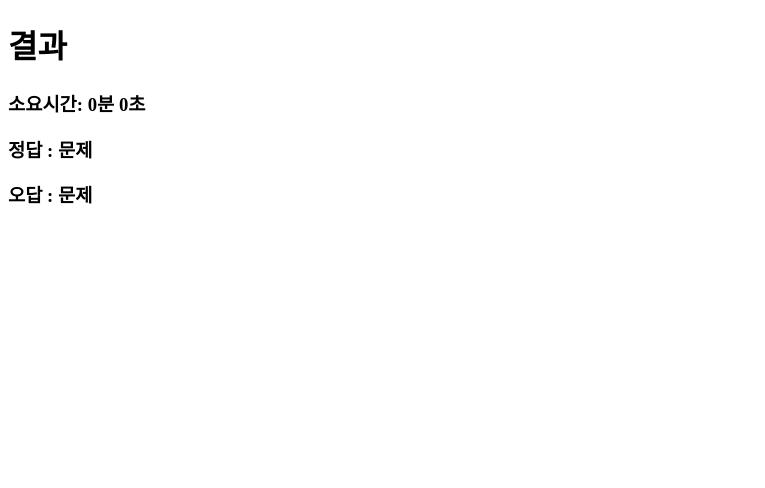
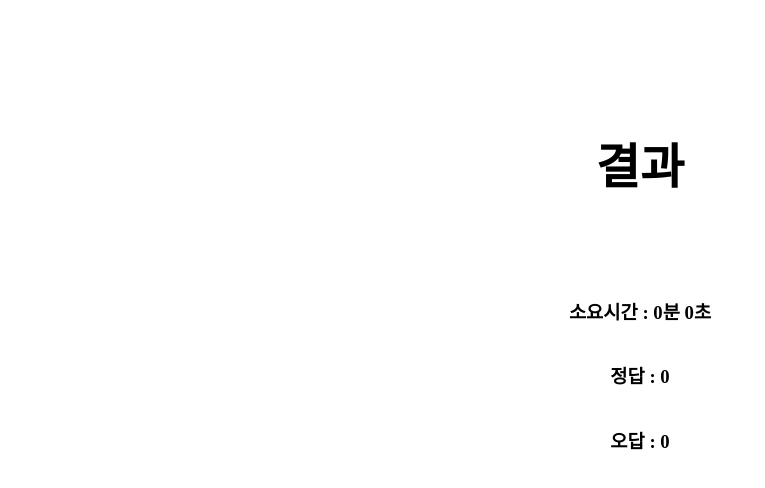
Before and after one commit to imgoing222/quiz-webapp, a React (Create React App) app in the folder simple-quiz-app/: page /result in a window 1280 px wide. Shown: the top 488 px of the page, without its empty margins (0-765 px from the left). Built offline with nearby package versions, Linux system fonts and the light colour scheme.

Commit message:
style: 앱 디자인

```diff
--- a/simple-quiz-app/src/components/Answer.tsx
+++ b/simple-quiz-app/src/components/Answer.tsx
@@ -1,10 +1,24 @@
+import styled from "styled-components";
+
 interface Props {
 	text: string;
 	onClickAnswer: React.MouseEventHandler<HTMLButtonElement>;
 }
 
 function Answer({ text, onClickAnswer }: Props) {
-	return <button onClick={onClickAnswer}>{text}</button>;
+	return <AnswerButton onClick={onClickAnswer}>{text}</AnswerButton>;
 }
 
+const AnswerButton = styled.button`
+	background-color: #eeeeee;
+	width: 50%;
+	margin-top: 1.5rem;
+	font-size: 1rem;
+	padding: 1rem;
+	border: none;
+	&:hover {
+		background-color: #cdcdcd;
+	}
+	cursor: pointer;
+`;
 export default Answer;
--- a/simple-quiz-app/src/components/Button.tsx
+++ /dev/null
@@ -1,6 +0,0 @@
-function Button() {
-	// props로 color width 텍스트 받을 것
-	return <button>텍스트</button>;
-}
-
-export default Button;
--- /dev/null
+++ b/simple-quiz-app/src/components/Container.tsx
@@ -0,0 +1,10 @@
+import styled from "styled-components";
+
+export const Container = styled.div`
+	display: flex;
+	height: 90vh;
+	margin: 2rem 0;
+	flex-direction: column;
+	align-items: center;
+	padding: 1rem;
+`;
--- a/simple-quiz-app/src/components/Modal.tsx
+++ b/simple-quiz-app/src/components/Modal.tsx
@@ -18,18 +18,18 @@ function Modal({ setIsModalOpen, isCorrect }: Props) {
 			<Content>
 				<div>
 					{isCorrect ? (
-						<div>
+						<Result>
 							<p>O</p>
 							<p>정답입니다</p>
-						</div>
+						</Result>
 					) : (
-						<div>
+						<Result>
 							<p>X</p>
 							<p>오답입니다</p>
-						</div>
+						</Result>
 					)}
 				</div>
-				<button onClick={handleNextClick}>{modalButtonText}</button>
+				<Button onClick={handleNextClick}>{modalButtonText}</Button>
 			</Content>
 		</Background>
 	);
@@ -50,9 +50,24 @@ const Background = styled.div`
 `;
 
 const Content = styled.div`
-	height: 70%;
+	height: 30%;
 	width: 70%;
-	margin-top: 70px;
 	position: relative;
-	background: #eeeeee;
+	border: 0.5px solid #ababab;
+	background: rgba(0, 0, 0, 0.9);
+	display: flex;
+	flex-direction: column;
+	align-items: center;
+	justify-content: space-evenly;
 `;
+
+const Result = styled.div`
+	color: white;
+`;
+
+const Button = styled.button`
+	font-size: 1rem;
+	padding: 0.5rem 0.7rem;
+	width: 60%;
+	cursor: pointer;
+`;
--- /dev/null
+++ b/simple-quiz-app/src/components/Title.tsx
@@ -0,0 +1,6 @@
+import styled from "styled-components";
+
+export const Title = styled.h1`
+	font-size: 3rem;
+	padding: 3rem 0;
+`;
--- a/simple-quiz-app/src/pages/Home.tsx
+++ b/simple-quiz-app/src/pages/Home.tsx
@@ -1,14 +1,31 @@
+import styled from "styled-components";
+
+import { Container } from "../components/Container";
+import { Title } from "../components/Title";
 import useHome from "./useHome";
 
 function Home() {
 	const { quizzes, startQuiz } = useHome();
 
 	return (
-		<>
-			<h1>Home</h1>
-			{quizzes && <button onClick={startQuiz}>퀴즈 시작</button>}
-		</>
+		<Container>
+			<Title>Quiz App</Title>
+			{quizzes && <Button onClick={startQuiz}>퀴즈 시작</Button>}
+		</Container>
 	);
 }
 
+export const Button = styled.div`
+	background-color: none;
+	font-size: 1.5rem;
+	border: 0.5px solid #eeeeee;
+	padding: 1rem;
+	border-radius: 10%;
+	margin-top: 10rem;
+	&:hover {
+		background-color: #eeeeee;
+	}
+	cursor: pointer;
+`;
+
 export default Home;
--- a/simple-quiz-app/src/pages/Quiz.tsx
+++ b/simple-quiz-app/src/pages/Quiz.tsx
@@ -1,6 +1,8 @@
-import { useEffect } from "react";
+import styled from "styled-components";
 import Answer from "../components/Answer";
+import { Container } from "../components/Container";
 import Modal from "../components/Modal";
+import { Title } from "../components/Title";
 import useModal from "../hooks/useModal";
 import ModalPortal from "../Portal";
 import useQuiz from "./useQuiz";
@@ -17,9 +19,9 @@ function Quiz() {
 	} = useQuiz(setIsModalOpen);
 
 	return (
-		<>
-			<h1>Quiz {quizNumber}</h1>
-			<h2>{question}</h2>
+		<Container>
+			<Title>Quiz {quizNumber}</Title>
+			<Question>{question}</Question>
 			{answers.map((answer, idx) => (
 				<Answer text={answer} key={idx} onClickAnswer={onClickAnswer} />
 			))}
@@ -32,8 +34,13 @@ function Quiz() {
 					/>
 				)}
 			</ModalPortal>
-		</>
+		</Container>
 	);
 }
 
+const Question = styled.p`
+	font-size: 1.2rem;
+	word-break: break-all;
+`;
+
 export default Quiz;
--- a/simple-quiz-app/src/pages/Result.tsx
+++ b/simple-quiz-app/src/pages/Result.tsx
@@ -1,17 +1,19 @@
+import { Container } from "../components/Container";
+import { Title } from "../components/Title";
 import useResult from "./useResult";
 
 function Result() {
 	const { corrects, wrongs, seconds, minutes } = useResult();
 
 	return (
-		<>
-			<h1>결과</h1>
+		<Container>
+			<Title>결과</Title>
 			<h3>
-				소요시간: {minutes}분 {seconds}초
+				소요시간 : {minutes}분 {seconds}초
 			</h3>
-			<h3>정답 : {corrects}문제</h3>
-			<h3>오답 : {wrongs}문제</h3>
-		</>
+			<h3>정답 : {corrects ? corrects : 0}</h3>
+			<h3>오답 : {wrongs ? wrongs : 0}</h3>
+		</Container>
 	);
 }
 
```
